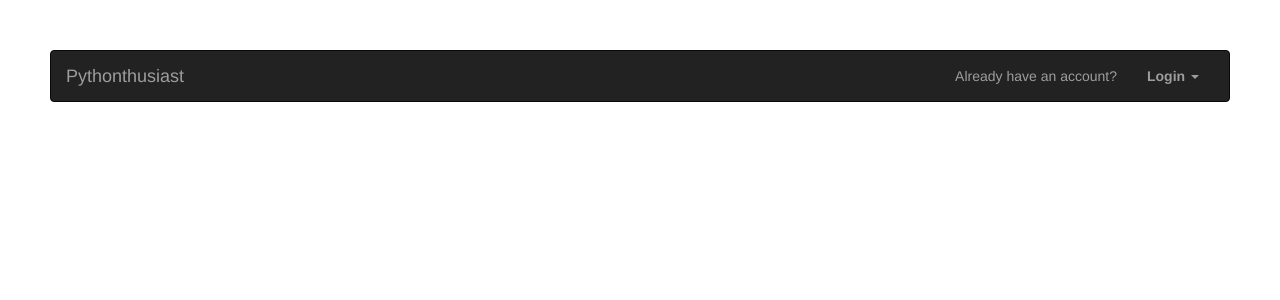
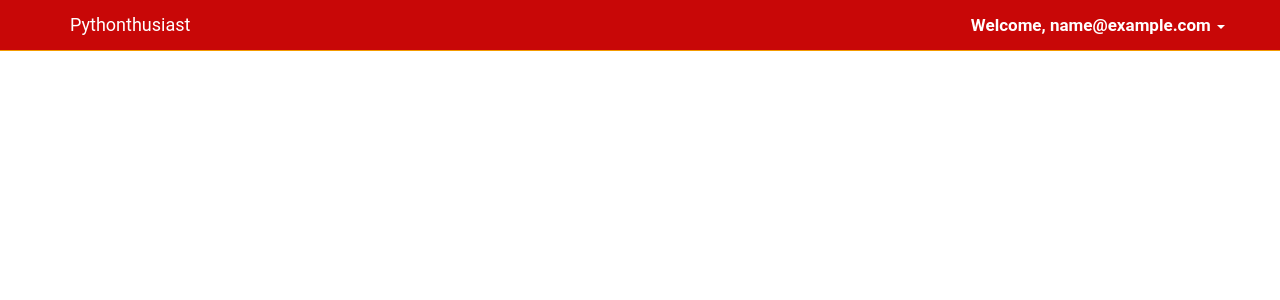
Before and after one commit to remoteworkerid/giwangan, a Flask app: page / in a window 1280 px wide. Shown: the top 300 px of the page. Run offline with Flask 2, Linux system fonts and the light colour scheme; the visitor is signed in with stand-in values (Sample User, id 1); data comes from the database, SQL or seed files in the repository; data that the repository does not hold is empty; some libraries are stand-ins or nearby versions.

Commit message:
change nav to red and orange NEXT: signin in navigation or else

```diff
--- a/web_app/settings.py
+++ b/web_app/settings.py
@@ -15,3 +15,6 @@ SECURITY_PASSWORD_SALT = 'https://stackoverflow.com/questions/25942092/unique-sa
 SECURITY_CONFIRMABLE = False
 SECURITY_LOGIN_WITHOUT_CONFIRMATION = True
 SECURITY_SEND_REGISTER_EMAIL = False
+
+#once register, set this as admin
+ADMIN_ACCOUNT = 'swdev.bali@gmail.com'
--- a/web_app/static/app.css
+++ b/web_app/static/app.css
@@ -1,55 +1,179 @@
-body{
-    padding:50px;
+body {
+    font-family: 'Roboto';font-size: 17px;
+}
+.navbar-default {
+  background-color: #c80707;
+  border-color: #f39b00;
+}
+.navbar-default .navbar-brand {
+  color: #ffffff;
+}
+.navbar-default .navbar-brand:hover,
+.navbar-default .navbar-brand:focus {
+  color: #ffffff;
+}
+.navbar-default .navbar-text {
+  color: #ffffff;
+}
+.navbar-default .navbar-nav > li > a {
+  color: #ffffff;
+}
+.navbar-default .navbar-nav > li > a:hover,
+.navbar-default .navbar-nav > li > a:focus {
+  color: #ffffff;
+}
+.navbar-default .navbar-nav > li > .dropdown-menu {
+  background-color: #c80707;
+}
+.navbar-default .navbar-nav > li > .dropdown-menu > li > a {
+  color: #ffffff;
+}
+.navbar-default .navbar-nav > li > .dropdown-menu > li > a:hover,
+.navbar-default .navbar-nav > li > .dropdown-menu > li > a:focus {
+  color: #ffffff;
+  background-color: #f39b00;
+}
+.navbar-default .navbar-nav > li > .dropdown-menu > li.divider {
+  background-color: #f39b00;
+}
+.navbar-default .navbar-nav > .active > a,
+.navbar-default .navbar-nav > .active > a:hover,
+.navbar-default .navbar-nav > .active > a:focus {
+  color: #ffffff;
+  background-color: #f39b00;
+}
+.navbar-default .navbar-nav > .open > a,
+.navbar-default .navbar-nav > .open > a:hover,
+.navbar-default .navbar-nav > .open > a:focus {
+  color: #ffffff;
+  background-color: #f39b00;
+}
+.navbar-default .navbar-toggle {
+  border-color: #f39b00;
+}
+.navbar-default .navbar-toggle:hover,
+.navbar-default .navbar-toggle:focus {
+  background-color: #f39b00;
+}
+.navbar-default .navbar-toggle .icon-bar {
+  background-color: #ffffff;
+}
+.navbar-default .navbar-collapse,
+.navbar-default .navbar-form {
+  border-color: #ffffff;
+}
+.navbar-default .navbar-link {
+  color: #ffffff;
+}
+.navbar-default .navbar-link:hover {
+  color: #ffffff;
 }
 
-#login-dp{
-    min-width: 250px;
-    padding: 14px 14px 0;
-    overflow:hidden;
-    background-color:rgba(255,255,255,.8);
+@media (max-width: 767px) {
+  .navbar-default .navbar-nav .open .dropdown-menu > li > a {
+    color: #ffffff;
+  }
+  .navbar-default .navbar-nav .open .dropdown-menu > li > a:hover,
+  .navbar-default .navbar-nav .open .dropdown-menu > li > a:focus {
+    color: #ffffff;
+  }
+  .navbar-default .navbar-nav .open .dropdown-menu > .active > a,
+  .navbar-default .navbar-nav .open .dropdown-menu > .active > a:hover,
+  .navbar-default .navbar-nav .open .dropdown-menu > .active > a:focus {
+    color: #ffffff;
+    background-color: #f39b00;
+  }
 }
-#login-dp .help-block{
-    font-size:12px
+
+.padding90 {
+    padding :90px;
 }
-#login-dp .bottom{
-    background-color:rgba(255,255,255,.8);
-    border-top:1px solid #ddd;
-    clear:both;
-    padding:14px;
+
+/* team css */
+
+.team-sec{float: left;width: 100%;}
+.team .photo {width: 250px; height: 250px; display: inline-block; overflow: hidden; position: relative; }
+.photo-shadow {position: absolute; z-index: -1; top: 12px; left: 16px; bottom: -10px; border: 1px solid #E3E3E3; height: 250px; width: 246px; background: #fff; }
+.col-item{position: relative;}
+.team{margin-top: 60px;}
+.team .photo img{width: 100%;    vertical-align: middle;position: relative;}
+.social-connect{margin-top: 13px;}
+.info{margin-top: 22px;}
+.info .name{font-size: 18px;font-weight: 600;margin-bottom: 2px;}
+.info .degination{font-size: 16px;font-weight: 300;font-style: italic;color: #8B8B8B;}
+.social-connect a{ display: inline-block; border: 1px solid #E3E3E3; font-size: 14px; color: #919191; width: 24px; height: 24px; text-align: center; line-height: 24px;margin-right: 4px;}
+.social-connect a .fa{margin: 0;}
+.social-connect a:hover{background-color: #4EBEE9;color: #fff;} .carousel-line{    border: 1px solid #ddd; height: 320px; position: absolute; bottom: -90px; width: 110%; left: -5.5%;}
+.carousel-line > .controls{position: absolute; bottom: -16px; left: 50%; margin-left: -50px; background: #fff; padding: 0px 20px; color: #000;}
+.carousel-line > .controls > a{    color: #868686; font-size: 24px; font-weight: 300;}
+
+/*css for 3 boxes */
+
+.padding5em {
+    padding: 5em 0em;
 }
-#login-dp .social-buttons{
-    margin:12px 0
+.green {
+    background : #fff;
 }
-#login-dp .social-buttons a{
-    width: 49%;
+.text-heading {
+    text-align: center;
+    padding-bottom: 1em;
 }
-#login-dp .form-group {
-    margin-bottom: 10px;
+.text-heading h3 {
+    font-size: 2.5em;
+    color: #e00808;
+    font-family: 'helvetica', cursive;
+    text-transform: uppercase;
+    letter-spacing: 4px;
+    margin: 0;
 }
-.btn-fb{
+
+.text-heading-line {
+    position: relative;
+    content: "";
+    height: 1px;
+    background: #e00808;
+    width: 14%;
+    margin: 0 auto;
+    top: 11px;
+}
+.text-heading-line:before {
+    content: "";
+    height: 3px;
+    background: #e00808;
+    position: absolute;
+    width: 25%;
+    top: -1px;
+    left: 61px;
+}
+
+.margintop3em {
+    margin: 3em 0 0 0;
+}
+
+.box1 a {
+    color: #000000;
+    font-size: 1.5em;
+    margin: 0;
+    text-decoration: none;
+}
+p {
+    display: block;
+    -webkit-margin-before: 1em;
+    -webkit-margin-after: 1em;
+    -webkit-margin-start: 0px;
+    -webkit-margin-end: 0px;
+}
+.box1 a img{
+	width:100%;
+	margin-bottom:1em;
+}
+
+.bgimage2 {
+    /* background: url(https://static.pexels.com/photos/70577/sunset-birds-flying-sky-70577.jpeg) center fixed; */
     color: #fff;
-    background-color:#3b5998;
+
 }
-.btn-fb:hover{
-    color: #fff;
-    background-color:#496ebc
-    background-color:#496ebc
+.padding80 {
+    padding: 80px 0;
 }
-.btn-tw{
-    color: #fff;
-    background-color:#55acee;
-}
-.btn-tw:hover{
-    color: #fff;
-    background-color:#59b5fa;
-}
-@media(max-width:768px){
-    #login-dp{
-        background-color: inherit;
-        color: #fff;
-    }
-    #login-dp .bottom{
-        background-color: inherit;
-        border-top:0 none;
-    }
-}
--- a/web_app/templates/base-template.html
+++ b/web_app/templates/base-template.html
@@ -7,7 +7,7 @@
     <!-- The above 3 meta tags *must* come first in the head; any other head content must come *after* these tags -->
     <meta name="description" content="">
     <meta name="author" content="">
-    <link rel="icon" href="../../favicon.ico">
+    <link rel="icon" href="/static/favicon.ico">
 
     <title>{{ TITLE }} - {{ TAGLINE }}</title>
 
@@ -30,27 +30,106 @@
 
   <body>
 
-    <nav class="navbar navbar-default navbar-inverse" role="navigation">
-  <div class="container-fluid">
+  <nav class="navbar navbar-default navbar-fixed-top " role="navigation">
+          <div class="container">
     <!-- Brand and toggle get grouped for better mobile display -->
     <div class="navbar-header">
-      <button type="button" class="navbar-toggle collapsed" data-toggle="collapse" data-target="#bs-example-navbar-collapse-1">
+      <button type="button" class="navbar-toggle" data-toggle="collapse" data-target="#bs-example-navbar-collapse-1">
         <span class="sr-only">Toggle navigation</span>
         <span class="icon-bar"></span>
         <span class="icon-bar"></span>
         <span class="icon-bar"></span>
       </button>
-      <a class="navbar-brand" href="#">{{ TITLE }}</a>
+      <a class="navbar-brand" href="/">{{ TITLE }}</a>
     </div>
 
     <!-- Collect the nav links, forms, and other content for toggling -->
     <div class="collapse navbar-collapse" id="bs-example-navbar-collapse-1">
-      <ul class="nav navbar-nav">
-        {% for menu in menus %}
+
+
+      <ul class="nav navbar-nav navbar-right">
+          {% for menu in menus %}
         <li class="nav-item">
             <a href="/{{ menu.page.title|lower }}" class="nav-link"><span class="glyphicon"></span>{{ menu.title }}</a>
         </li>
         {% endfor %}
+<ul class="nav navbar-nav navbar-right">
+          {% if current_user.is_authenticated %}
+          <li class="dropdown">
+          <a href="#" class="dropdown-toggle" data-toggle="dropdown"><b>Welcome, {{ current_user.email }}</b> <span class="caret"></span></a>
+			<ul id="login-dp" class="dropdown-menu">
+                <li><a href="/admin" target="_blank">Admin</a></li>
+                <li><a href="/logout">Logout</a></li>
+				<!--<li>-->
+					 <!--<div class="row">-->
+							<!--<div class="col-md-12">-->
+								<!--Login via-->
+								<!--<div class="social-buttons">-->
+									<!--<a href="#" class="btn btn-fb"><i class="fa fa-facebook"></i> Facebook</a>-->
+									<!--<a href="#" class="btn btn-tw"><i class="fa fa-twitter"></i> Twitter</a>-->
+								<!--</div>-->
+                                <!--or-->
+								 <!--<form class="form" role="form" method="post" action="login" accept-charset="UTF-8" id="login-nav">-->
+										<!--<div class="form-group">-->
+											 <!--<label class="sr-only" for="exampleInputEmail2">Email address</label>-->
+											 <!--<input type="email" class="form-control" id="exampleInputEmail2" placeholder="Email address" required>-->
+										<!--</div>-->
+										<!--<div class="form-group">-->
+											 <!--<label class="sr-only" for="exampleInputPassword2">Password</label>-->
+											 <!--<input type="password" class="form-control" id="exampleInputPassword2" placeholder="Password" required>-->
+                                             <!--<div class="help-block text-right"><a href="">Forget the password ?</a></div>-->
+										<!--</div>-->
+										<!--<div class="form-group">-->
+											 <!--<button type="submit" class="btn btn-primary btn-block">Sign in</button>-->
+										<!--</div>-->
+										<!--<div class="checkbox">-->
+											 <!--<label>-->
+											 <!--<input type="checkbox"> keep me logged-in-->
+											 <!--</label>-->
+										<!--</div>-->
+								 <!--</form>-->
+							<!--</div>-->
+							<!--<div class="bottom text-center">-->
+								<!--New here ? <a href="#"><b>Join Us</b></a>-->
+							<!--</div>-->
+					 <!--</div>-->
+				<!--</li>-->
+			</ul>
+        </li>
+          {% else %}
+          <li><p class="navbar-text">Already have an account? <a href="/login">Login</a></p> </li>
+          {% endif %}
+
+      </ul>
+
+
+
+      </ul>
+    </div><!-- /.navbar-collapse -->
+          </div>
+  </nav>
+
+    <!--<nav class="navbar navbar-default navbar-inverse" role="navigation">-->
+  <!--<div class="container-fluid">-->
+    <!--&lt;!&ndash; Brand and toggle get grouped for better mobile display &ndash;&gt;-->
+    <!--<div class="navbar-header">-->
+      <!--<button type="button" class="navbar-toggle collapsed" data-toggle="collapse" data-target="#bs-example-navbar-collapse-1">-->
+        <!--<span class="sr-only">Toggle navigation</span>-->
+        <!--<span class="icon-bar"></span>-->
+        <!--<span class="icon-bar"></span>-->
+        <!--<span class="icon-bar"></span>-->
+      <!--</button>-->
+      <!--<a class="navbar-brand" href="#">{{ TITLE }}</a>-->
+    <!--</div>-->
+
+    <!--&lt;!&ndash; Collect the nav links, forms, and other content for toggling &ndash;&gt;-->
+    <!--<div class="collapse navbar-collapse" id="bs-example-navbar-collapse-1">-->
+      <!--<ul class="nav navbar-nav">-->
+        <!--{% for menu in menus %}-->
+        <!--<li class="nav-item">-->
+            <!--<a href="/{{ menu.page.title|lower }}" class="nav-link"><span class="glyphicon"></span>{{ menu.title }}</a>-->
+        <!--</li>-->
+        <!--{% endfor %}-->
 
         <!--<li class="dropdown">-->
           <!--<a href="#" class="dropdown-toggle" data-toggle="dropdown">Profile <span class="caret"></span></a>-->
@@ -64,63 +143,18 @@
             <!--<li><a href="#">One more separated link</a></li>-->
           <!--</ul>-->
         <!--</li>-->
-      </ul>
+      <!--</ul>-->
 
-      <!--<form class="navbar-form navbar-left" role="search">-->
-        <!--<div class="form-group">-->
-          <!--<input type="text" class="form-control" placeholder="Search">-->
-        <!--</div>-->
-        <!--<button type="submit" class="btn btn-default">Submit</button>-->
-      <!--</form>-->
-      <ul class="nav navbar-nav navbar-right">
-          <li><p class="navbar-text">Already have an account?</p></li>
-        <li class="dropdown">
-          <a href="#" class="dropdown-toggle" data-toggle="dropdown"><b>Login</b> <span class="caret"></span></a>
-			<ul id="login-dp" class="dropdown-menu">
-				<li>
-					 <div class="row">
-							<div class="col-md-12">
-								Login via
-								<div class="social-buttons">
-									<a href="#" class="btn btn-fb"><i class="fa fa-facebook"></i> Facebook</a>
-									<a href="#" class="btn btn-tw"><i class="fa fa-twitter"></i> Twitter</a>
-								</div>
-                                or
-								 <form class="form" role="form" method="post" action="login" accept-charset="UTF-8" id="login-nav">
-										<div class="form-group">
-											 <label class="sr-only" for="exampleInputEmail2">Email address</label>
-											 <input type="email" class="form-control" id="exampleInputEmail2" placeholder="Email address" required>
-										</div>
-										<div class="form-group">
-											 <label class="sr-only" for="exampleInputPassword2">Password</label>
-											 <input type="password" class="form-control" id="exampleInputPassword2" placeholder="Password" required>
-                                             <div class="help-block text-right"><a href="">Forget the password ?</a></div>
-										</div>
-										<div class="form-group">
-											 <button type="submit" class="btn btn-primary btn-block">Sign in</button>
-										</div>
-										<div class="checkbox">
-											 <label>
-											 <input type="checkbox"> keep me logged-in
-											 </label>
-										</div>
-								 </form>
-							</div>
-							<div class="bottom text-center">
-								New here ? <a href="#"><b>Join Us</b></a>
-							</div>
-					 </div>
-				</li>
-			</ul>
-        </li>
-      </ul>
-    </div><!-- /.navbar-collapse -->
-  </div><!-- /.container-fluid -->
-</nav>
+      <!--&lt;!&ndash;<form class="navbar-form navbar-left" role="search">&ndash;&gt;-->
+        <!--&lt;!&ndash;<div class="form-group">&ndash;&gt;-->
+          <!--&lt;!&ndash;<input type="text" class="form-control" placeholder="Search">&ndash;&gt;-->
+        <!--&lt;!&ndash;</div>&ndash;&gt;-->
+        <!--&lt;!&ndash;<button type="submit" class="btn btn-default">Submit</button>&ndash;&gt;-->
+      <!--&lt;!&ndash;</form>&ndash;&gt;-->
 
-    <div class="container">
+
+
         {{ body|safe }}
-    </div><!-- /.container -->
 
 
     <!-- Bootstrap core JavaScript
@@ -130,6 +164,6 @@
     <script>window.jQuery || document.write('<script src="../../assets/js/vendor/jquery.min.js"><\/script>')</script>
     <script src="https://maxcdn.bootstrapcdn.com/bootstrap/3.3.7/js/bootstrap.min.js" integrity="sha384-Tc5IQib027qvyjSMfHjOMaLkfuWVxZxUPnCJA7l2mCWNIpG9mGCD8wGNIcPD7Txa" crossorigin="anonymous"></script>
     <!-- IE10 viewport hack for Surface/desktop Windows 8 bug -->
-    <script src="../../assets/js/ie10-viewport-bug-workaround.js"></script>
+    <!--<script src="../../assets/js/ie10-viewport-bug-workaround.js"></script>-->
   </body>
 </html>
```
Also changed, not shown: web_app/static/app-old.css (added, +55 -0 lines).
